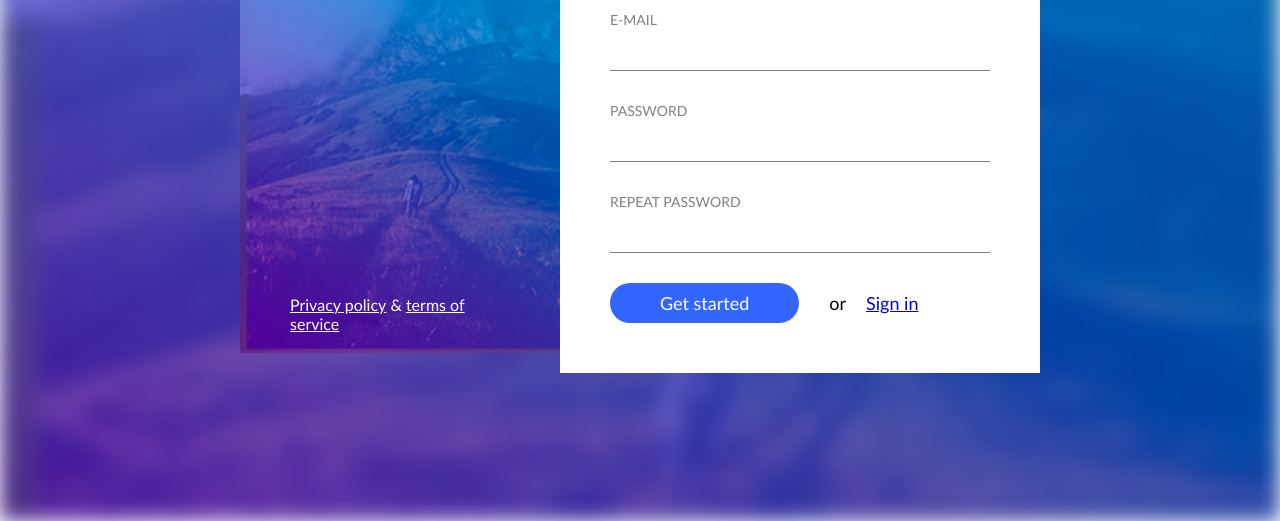
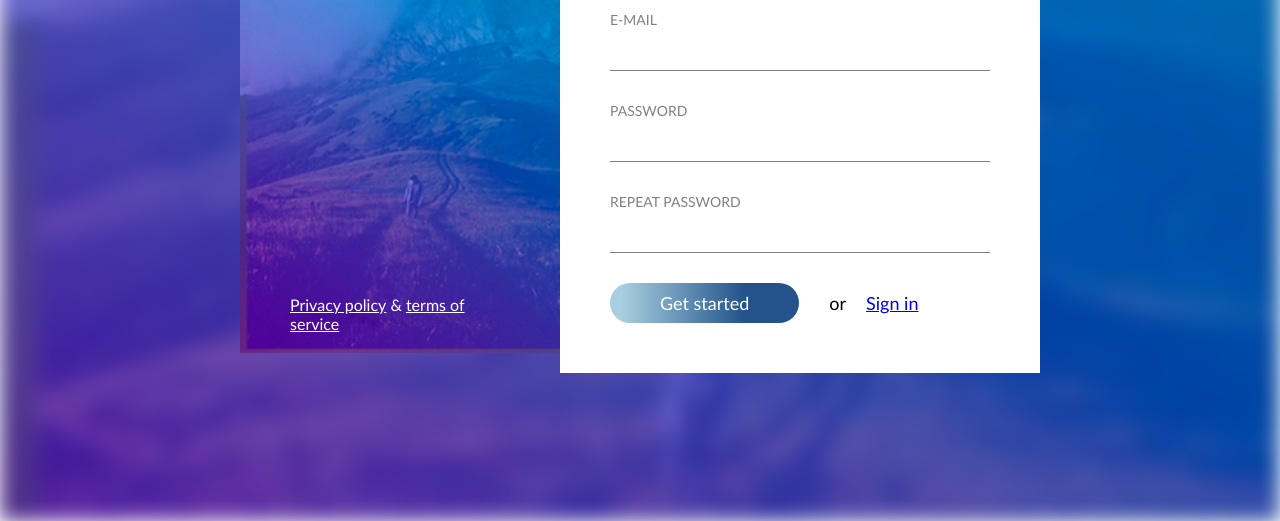
Before and after one commit to webdevelopment4everybody/kontaktu-forma, a plain HTML site: page index.html in a window 1280 px wide. Shown: the part 279-800 px from the top of the page. Drawn offline with Linux system fonts and the light colour scheme.

Commit message:
button gradient

```diff
--- a/assets/css/main.css
+++ b/assets/css/main.css
@@ -1,5 +1,4 @@
 body{
-
 }
 .background{
     display:inline-block;
@@ -13,13 +12,10 @@ body{
 .container{
     display:inline-block;
     width:800px;
-    /* margin-top:40px; */
-    /* margin-left: calc(50% - 400px); */
     position: absolute;
     top:50%;
     left: 50%;
     transform:translate(-50%, -50%);
-
 }
     .left{
         display:inline-block;
@@ -39,14 +35,12 @@ body{
         h1{
             text-transform: capitalize;
             font-weight: normal;
-
     }
         footer{
            position:absolute;
            left:50px;
            right:50px;
            bottom:20px;
-
         }
             footer > a{
                 color:#fff;
@@ -54,9 +48,7 @@ body{
             }
             footer > span{
 
-
             }
-
     .right{
         display:inline-block;
         width:60%;
@@ -76,8 +68,6 @@ body{
             position:absolute;
             top:0;
             right:0;
-
-
         }
         .btn,
         .form-row > span,
@@ -87,10 +77,7 @@ body{
             padding:10px;
             font-size: 18px;
             line-height: 20px;
-
         }
-
-
                 .btn{
                     display:inline-block;
                     float:left;
@@ -99,23 +86,15 @@ body{
                     padding-right: 50px;
                     padding-left:50px;
                     border-radius:20px;
-                    /* font-size: 18px;
-                    line-height: 20px; */
+                    background: #a7cfdf;
+                    background: -moz-linear-gradient(left,  #a7cfdf 6%, #23538a 71%); /* FF3.6-15 */
+                    background: -webkit-linear-gradient(left,  #a7cfdf 6%,#23538a 71%); /* Chrome10-25,Safari5.1-6 */
+                    background: linear-gradient(to right,  #a7cfdf 6%,#23538a 71%); /* W3C, IE10+, FF16+, Chrome26+, Opera12+, Safari7+ */
+                    filter: progid:DXImageTransform.Microsoft.gradient( startColorstr='#a7cfdf', endColorstr='#23538a',GradientType=1 ); /* IE6-9 */
 
                 }
                 .form-row > span{
                     margin-left:20px;
-                    /* display: inline-block;
-                    float:left;
-                    padding:10px;
-                    font-size: 18px;
-                    line-height: 20px; */
                 }
                 .form-row > a{
-                    /* display: inline-block;
-                    float:left;
-                    padding:10px;
-                    font-size: 18px;
-                    line-height: 20px; */
-
                 }
```
